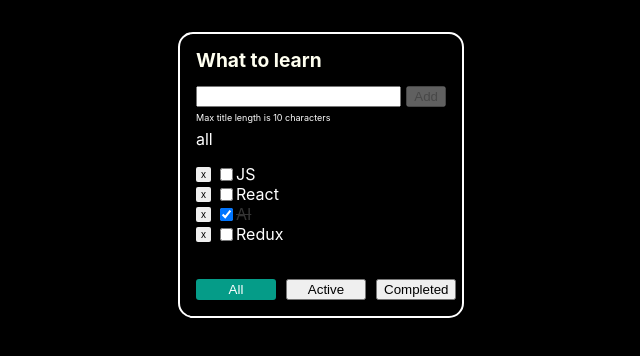
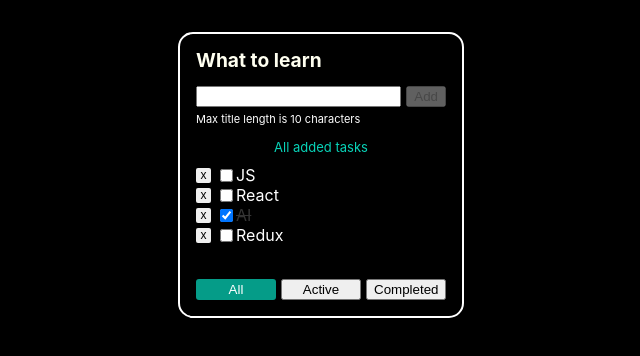
Before and after one commit to suniaikin/todolist-01_2, a React (Vite) app: page / in a window 1280 px wide. Shown: the top 356 px of the page, without its empty margins (319-959 px from the left). Built offline with nearby package versions, Linux system fonts and the light colour scheme.

Commit message:
type tdl

```diff
--- a/src/App.css
+++ b/src/App.css
@@ -82,7 +82,7 @@ h3 {
 .buttons_bottom {
     display: grid;
     grid-template-columns: repeat(3, 1fr);
-    gap: 10px;
+    gap: 5px;
     font-size: 10px;
     margin-top: 20px;
 }
@@ -117,7 +117,7 @@ h3 {
     width: 15px;
     height: 15px;
     padding: 0px;
-    font-size: 10px;
+    font-size: 12px;
     border-style: hidden;
     border-radius: 2px;
     cursor: pointer;
@@ -128,10 +128,18 @@ h3 {
 }
 
 .input-note {
-    font-size: xx-small;
+    font-size: 11px;
     height: 17px;
 }
 
 .list-tasks {
-    margin-top: 15px;
+    margin-top: 10px;
 }
+
+.filter-name {
+    display: flex;
+    justify-content: center;
+    font-size: small;
+    margin-top: 10px;
+    color: rgb(8, 211, 184);
+}
--- a/src/App.tsx
+++ b/src/App.tsx
@@ -8,8 +8,11 @@ import { getFilteredTasks } from "./utils.ts";
 
 const title_1 = "What to learn";
 
+
+
 export const App = () => {
     // BLL
+
 
     const [tasks, setTasks] = useState<TaskType[]>([
         { id: v1(), title: "JS", isDone: false },
--- a/src/TodolistItem.tsx
+++ b/src/TodolistItem.tsx
@@ -2,6 +2,7 @@ import type { Props } from "./types";
 import { Task } from "./Task";
 import { Button } from "./Button";
 import { useState } from "react";
+import { filterName } from "./utils";
 
 const MAX_SYMBOLS = 10;
 const forbiddenWords = ["shit", "fuck"];
@@ -94,7 +95,7 @@ export const TodoList = ({
                         )}
                     </div>
                 </div>
-                <span>{filter}</span>
+                <span className="filter-name">{filterName(filter)}</span>
 
                 <ul className="list-tasks">
                     {tasks.length === 0
--- /dev/null
+++ b/src/constants.ts
@@ -0,0 +1,5 @@
+export const FILTER_NAMES = {
+    ALL: "All added tasks",
+    ACTIVE: "Active tasks",
+    COMPLETED: "Completed tasks"
+};
--- a/src/types.ts
+++ b/src/types.ts
@@ -39,3 +39,9 @@ export type FilterType = "all" |  "active" | "completed"
 export type AddTaskFormProps = {
     createTask: (title: TaskType["title"]) => void;
 };
+
+export type TodilistType = {
+    id: string;
+    titile: string;
+    filter: FilterType;
+};
--- a/src/utils.ts
+++ b/src/utils.ts
@@ -1,4 +1,5 @@
 import type { TaskType, FilterType } from "./types";
+import { FILTER_NAMES } from "./constants";
 
 
 export const getFilteredTasks = (tasks: TaskType[], filter: FilterType) => {
@@ -11,3 +12,14 @@ export const getFilteredTasks = (tasks: TaskType[], filter: FilterType) => {
             return tasks;
     }
 };
+
+export const filterName = (filter: FilterType) => {
+	switch (filter) {
+        case "active":
+            return FILTER_NAMES.ACTIVE;
+        case "completed":
+            return FILTER_NAMES.COMPLETED
+        default:
+            return FILTER_NAMES.ALL;
+    }
+}
```
